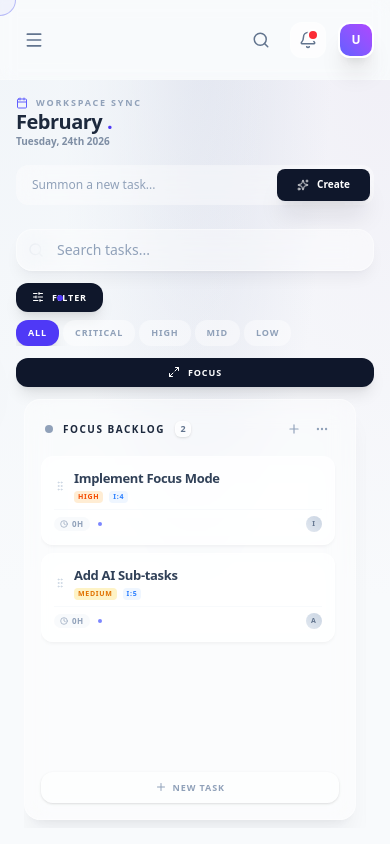
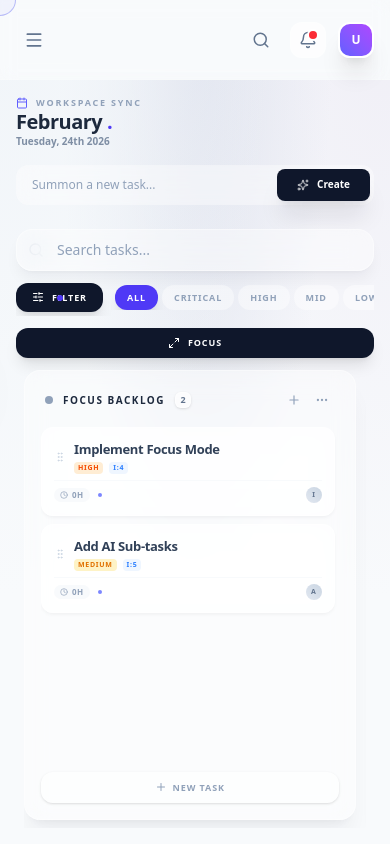
Before and after one commit to AumMule/AuraMax-Board, a React (Vite) app: page / in a window 390 px wide. Both pictures are taken after a click on the button "FILTER". Built offline with nearby package versions, Linux system fonts and the light colour scheme.

Commit message:
fixed the unusual behavior of the filter button

```diff
--- a/src/components/Board.tsx
+++ b/src/components/Board.tsx
@@ -549,11 +549,11 @@ const Board = () => {
                             </div>
 
                             {/* Filter Toggle */}
-                            <div className="flex flex-wrap items-center gap-2">
+                            <div className="flex items-center gap-2 overflow-x-auto custom-scrollbar pb-1 md:pb-0 max-w-full w-full sm:w-auto flex-shrink-0">
                                 <button
                                     onClick={() => setIsFilterOpen(!isFilterOpen)}
                                     className={cn(
-                                        "flex items-center justify-center gap-2 px-4 py-2 rounded-xl text-[9px] font-black uppercase tracking-widest transition-all",
+                                        "flex items-center justify-center gap-2 px-4 py-2 rounded-xl text-[9px] font-black uppercase tracking-widest transition-all flex-shrink-0",
                                         isFilterOpen || filterUrgency
                                             ? "bg-slate-900 text-white shadow-lg"
                                             : "bg-white/40 text-slate-400 hover:bg-white/60 border border-white/40"
@@ -572,14 +572,15 @@ const Board = () => {
                                             initial={{ opacity: 0, width: 0 }}
                                             animate={{ opacity: 1, width: 'auto' }}
                                             exit={{ opacity: 0, width: 0 }}
-                                            className="flex flex-wrap gap-1 overflow-hidden"
+                                            className="flex gap-1 overflow-hidden"
                                         >
+                                            <div className="flex items-center gap-1 min-w-max pl-1">
                                                 {[null, 5, 4, 3, 1].map((u) => (
                                                     <button
                                                         key={u?.toString() || 'all'}
                                                         onClick={() => setFilterUrgency(u)}
                                                         className={cn(
-                                                        "px-3 py-1.5 rounded-xl text-[9px] font-black uppercase tracking-widest transition-all whitespace-nowrap",
+                                                            "px-3 py-1.5 rounded-xl text-[9px] font-black uppercase tracking-widest transition-all",
                                                             filterUrgency === u
                                                                 ? "bg-indigo-600 text-white shadow-lg"
                                                                 : "bg-white/40 text-slate-400 hover:bg-white/60"
@@ -588,6 +589,7 @@ const Board = () => {
                                                         {u === null ? 'All' : u === 5 ? 'Critical' : u === 4 ? 'High' : u === 3 ? 'Mid' : 'Low'}
                                                     </button>
                                                 ))}
+                                            </div>
                                         </motion.div>
                                     )}
                                 </AnimatePresence>
```
Lines whose indentation alone changed are shown as unchanged.
